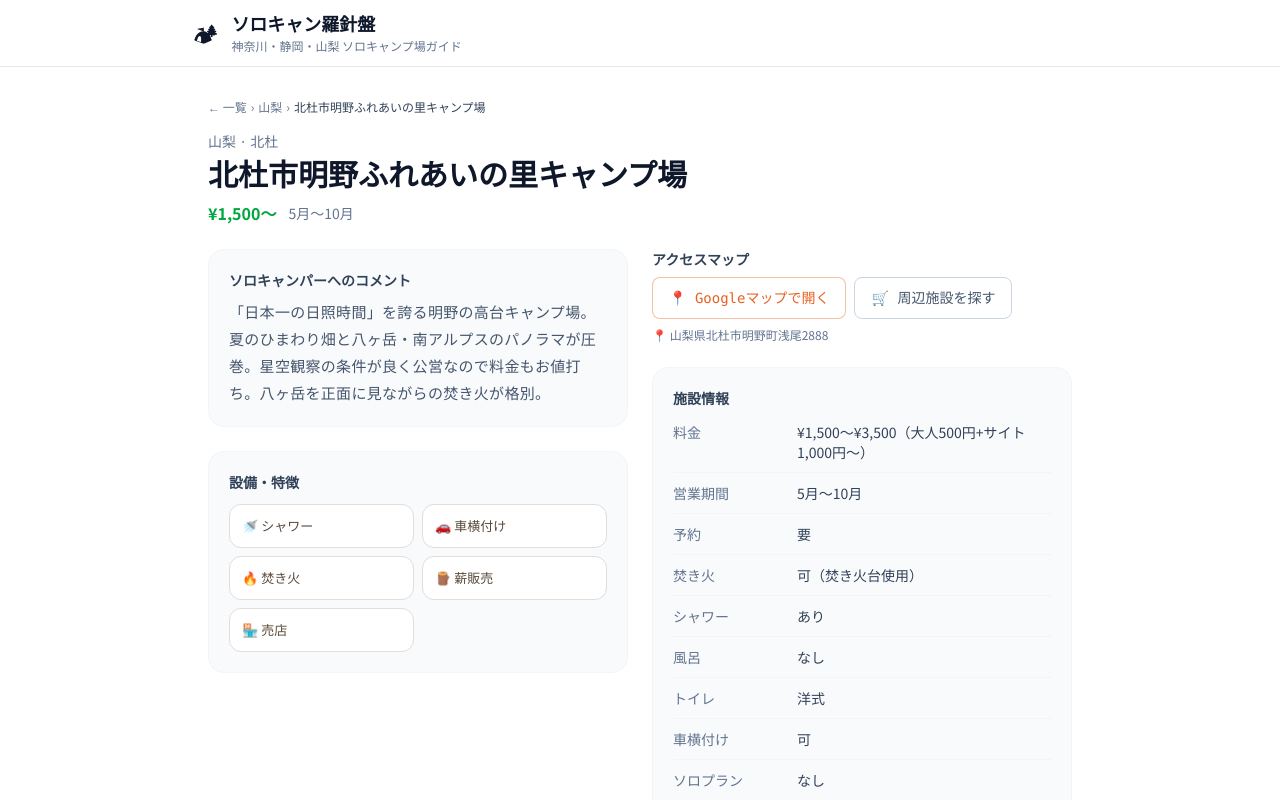
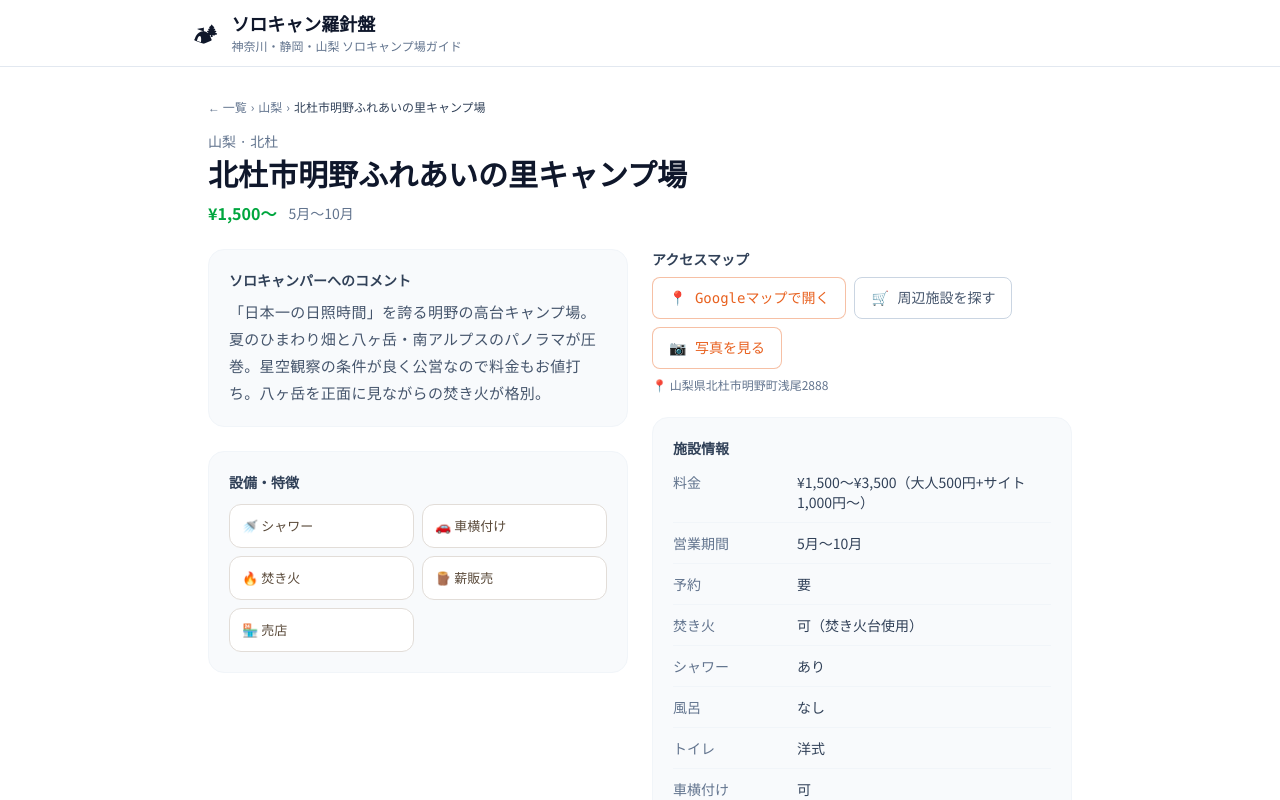
Before and after one commit to shunshimamura7/soro-camp, a Next.js app: page /camp/akeno-fureai-camp in a window 1280 px wide. Shown: the top 800 px of the page. Built offline with nearby package versions, Linux system fonts and the light colour scheme; no server answers.

Commit message:
add photo search button

```diff
--- a/app/camp/[slug]/page.tsx
+++ b/app/camp/[slug]/page.tsx
@@ -206,6 +206,14 @@ export default async function CampDetailPage({
                 >
                   🛒 周辺施設を探す
                 </a>
+                <a
+                  href={`https://www.google.com/search?q=${encodeURIComponent(camp.name)}&tbm=isch`}
+                  target="_blank"
+                  rel="noopener noreferrer"
+                  className="inline-flex items-center gap-2 px-4 py-2.5 bg-white text-[#e8611f] border border-[#e8611f]/40 rounded-lg font-mono text-sm hover:bg-[#e8611f] hover:text-white transition-colors"
+                >
+                  📷 写真を見る
+                </a>
               </div>
               <p className="text-xs text-slate-500 mt-2">📍 {camp.address}</p>
             </section>
```
